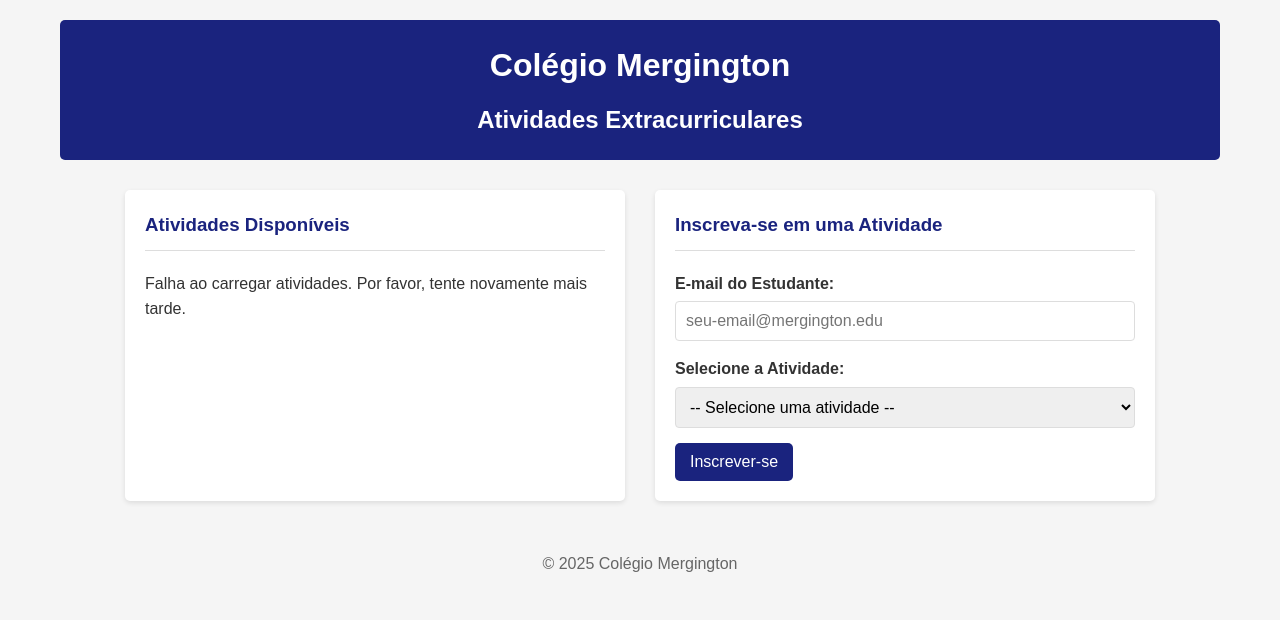
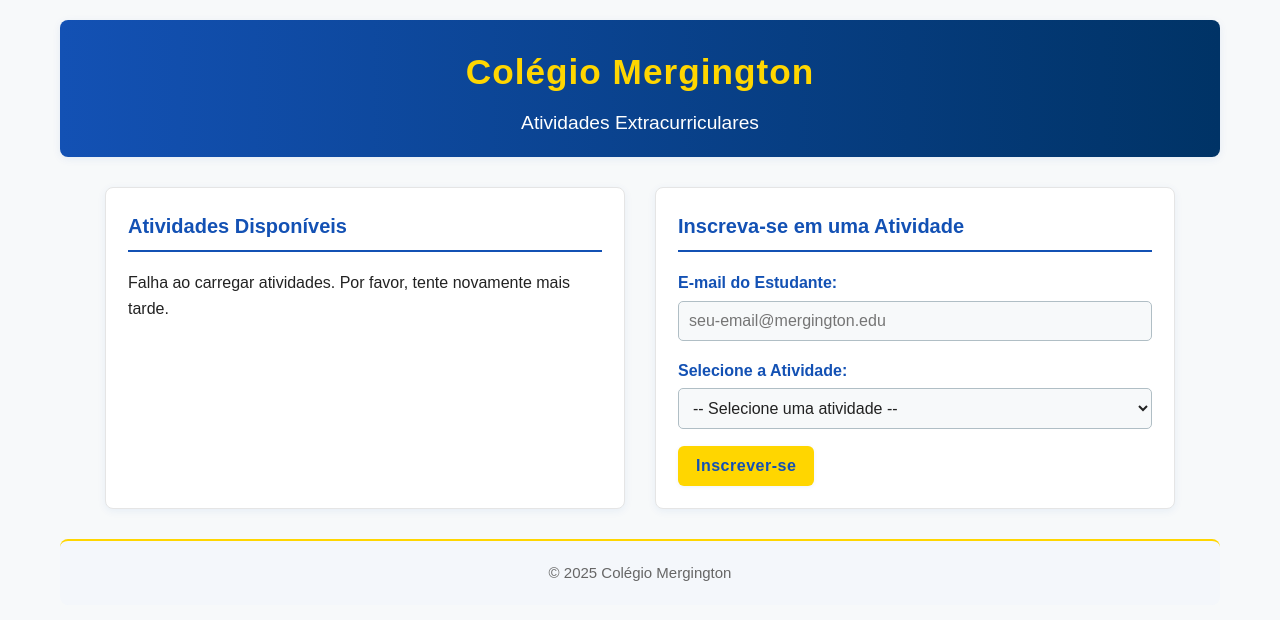
Before and after one commit to alexfgregio/primeiros-passos-github-copilot, a plain HTML site: page src/static/index.html in a window 1280 px wide. Drawn offline with Linux system fonts and the light colour scheme; no server answers.

Commit message:
Atualiza estilos gerais e melhora a apresentação da seção de participantes

```diff
--- a/src/static/styles.css
+++ b/src/static/styles.css
@@ -6,26 +6,37 @@
 }
 
 body {
-  font-family: Arial, sans-serif;
+  font-family: 'Segoe UI', Arial, sans-serif;
   line-height: 1.6;
-  color: #333;
+  color: #222;
   max-width: 1200px;
   margin: 0 auto;
   padding: 20px;
-  background-color: #f5f5f5;
+  background-color: #f7f9fa;
 }
 
 header {
   text-align: center;
-  padding: 20px 0;
+  padding: 24px 0 18px 0;
   margin-bottom: 30px;
-  background-color: #1a237e;
-  color: white;
-  border-radius: 5px;
+  background: linear-gradient(90deg, #1351b4 0%, #003366 100%);
+  color: #fff;
+  border-radius: 8px;
+  box-shadow: 0 2px 8px rgba(19,81,180,0.08);
 }
 
 header h1 {
-  margin-bottom: 10px;
+  margin-bottom: 8px;
+  font-weight: 700;
+  font-size: 2.2rem;
+  color: #ffd600;
+  letter-spacing: 1px;
+}
+
+header h2 {
+  color: #fff;
+  font-size: 1.2rem;
+  font-weight: 400;
 }
 
 main {
@@ -42,36 +53,43 @@ main {
 }
 
 section {
-  background-color: white;
-  padding: 20px;
-  border-radius: 5px;
-  box-shadow: 0 2px 5px rgba(0, 0, 0, 0.1);
+  background-color: #fff;
+  padding: 22px;
+  border-radius: 8px;
+  box-shadow: 0 2px 8px rgba(19,81,180,0.07);
   width: 100%;
-  max-width: 500px;
+  max-width: 520px;
+  border: 1.5px solid #e5e5e5;
 }
 
 section h3 {
-  margin-bottom: 20px;
-  padding-bottom: 10px;
-  border-bottom: 1px solid #ddd;
-  color: #1a237e;
+  margin-bottom: 18px;
+  padding-bottom: 8px;
+  border-bottom: 2px solid #1351b4;
+  color: #1351b4;
+  font-size: 1.25rem;
+  font-weight: 600;
 }
 
 .activity-card {
-  margin-bottom: 15px;
-  padding: 15px;
-  border: 1px solid #ddd;
-  border-radius: 5px;
-  background-color: #f9f9f9;
+  margin-bottom: 18px;
+  padding: 18px;
+  border: 1.5px solid #e5e5e5;
+  border-radius: 7px;
+  background-color: #f4f7fb;
+  box-shadow: 0 1px 4px rgba(19,81,180,0.04);
 }
 
 .activity-card h4 {
   margin-bottom: 10px;
-  color: #0066cc;
+  color: #1351b4;
+  font-size: 1.1rem;
+  font-weight: 600;
 }
 
 .activity-card p {
-  margin-bottom: 8px;
+  margin-bottom: 7px;
+  font-size: 15px;
 }
 
 .form-group {
@@ -81,31 +99,39 @@ section h3 {
 .form-group label {
   display: block;
   margin-bottom: 5px;
-  font-weight: bold;
+  font-weight: 600;
+  color: #1351b4;
 }
 
 .form-group input,
 .form-group select {
   width: 100%;
   padding: 10px;
-  border: 1px solid #ddd;
-  border-radius: 4px;
+  border: 1.5px solid #b0bec5;
+  border-radius: 5px;
   font-size: 16px;
+  background: #f7f9fa;
+  margin-bottom: 2px;
+  color: #222;
 }
 
 button {
-  background-color: #1a237e;
-  color: white;
+  background-color: #ffd600;
+  color: #1351b4;
   border: none;
-  padding: 10px 15px;
+  padding: 11px 18px;
   font-size: 16px;
-  border-radius: 5px;
+  font-weight: 700;
+  border-radius: 6px;
   cursor: pointer;
-  transition: background-color 0.2s;
+  transition: background 0.2s, color 0.2s;
+  box-shadow: 0 1px 4px rgba(19,81,180,0.07);
+  letter-spacing: 0.5px;
 }
 
 button:hover {
-  background-color: #3949ab;
+  background-color: #ffe066;
+  color: #003366;
 }
 
 .message {
@@ -141,17 +167,22 @@ footer {
   margin-top: 30px;
   padding: 20px;
   color: #666;
+  font-size: 15px;
+  background: #f4f7fb;
+  border-radius: 8px;
+  border-top: 2px solid #ffd600;
 }
 
 .participants-section {
   margin-top: 12px;
   padding: 10px;
-  background: #eef3fa;
-  border-radius: 4px;
+  background: #e3f1fc;
+  border-radius: 5px;
+  border-left: 4px solid #1351b4;
 }
 
 .participants-section strong {
-  color: #1a237e;
+  color: #1351b4;
   font-size: 15px;
 }
 
@@ -159,7 +190,7 @@ footer {
   margin: 8px 0 0 18px;
   padding-left: 0;
   list-style-type: disc;
-  color: #333;
+  color: #003366;
   font-size: 15px;
 }
 
```
